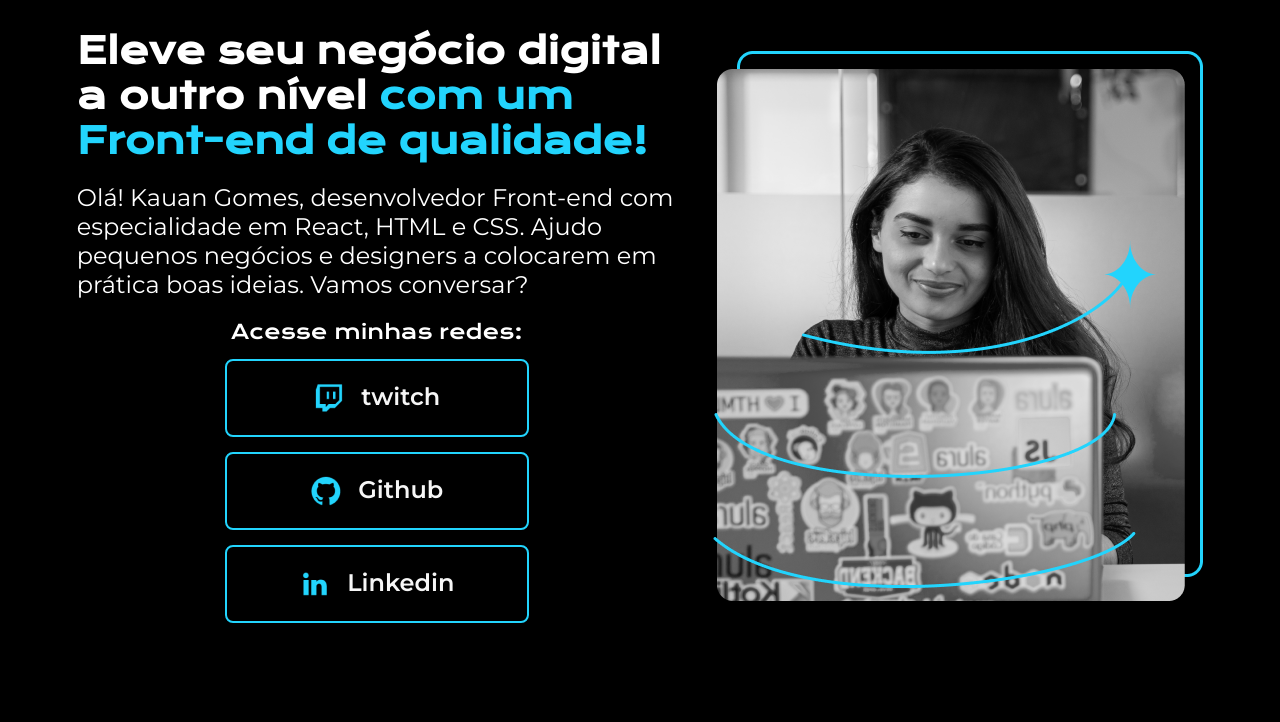
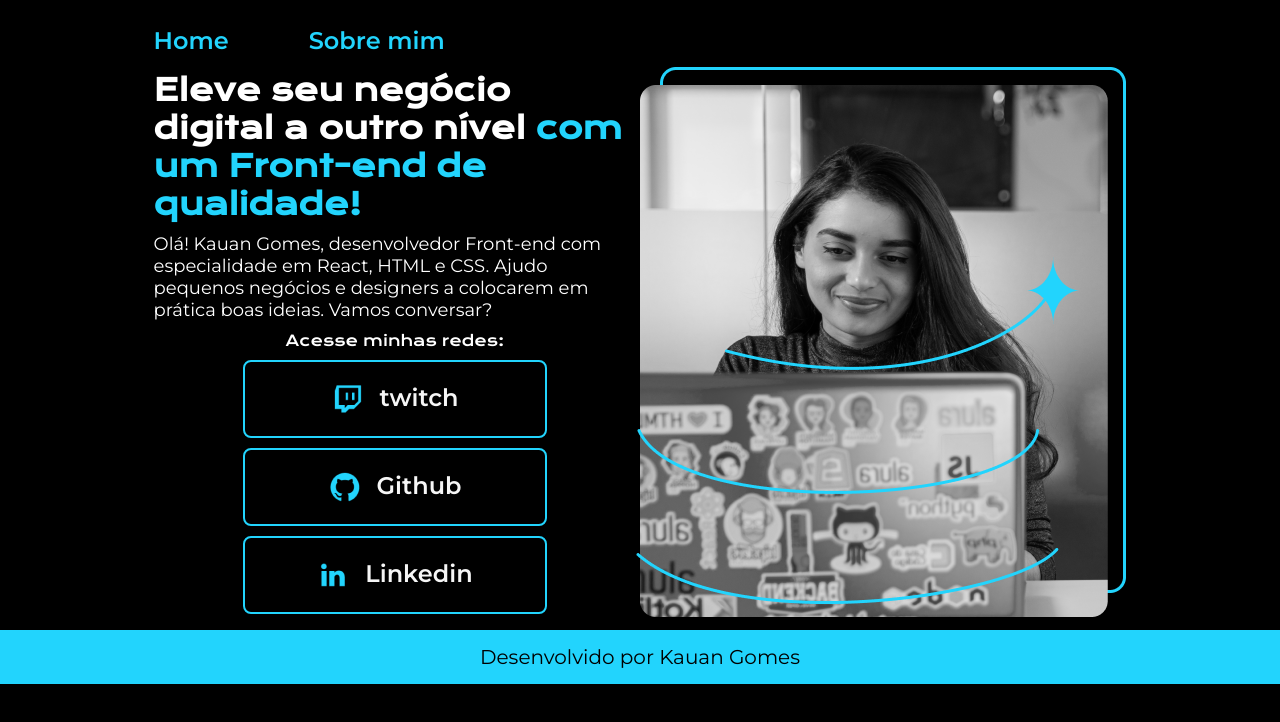
Before and after one commit to Kauan-Gomes/Sobre-mim, a plain HTML site: page index.html in a window 1280 px wide. Drawn offline with nearby package versions, Linux system fonts and the light colour scheme.

Commit message:
adicionando a tela sobre mim

```diff
--- a/style.css
+++ b/CSS/style.css
@@ -9,9 +9,25 @@
 body {
     background-color: #000;
     color: white;
-    height: 100vh;
+    /*height: 100vh;*/
     box-sizing: border-box;
-    margin-top: -100px;
+
+}
+
+.Cabecalho{
+   padding: 2% 0% 0% 12%;
+}
+.Cabecalho_menu{
+    display: flex;
+    gap: 80px;
+}
+
+.Cabecalho_menu_links{
+    font-family: 'montserrat', sans-serif;
+    font-size: 24px;
+    font-weight: 600;
+    color: #22d4fd;
+    text-decoration: none;
 }
 
 .titulo-destaque {
@@ -19,26 +35,26 @@ body {
 }
 
 .apresentacao {
-    margin: 10% 6%;
+    padding: 1% 12%;
     display: flex;
     align-items: center;
     justify-content: space-between;
 }
 
 .apresentacao_conteudo {
-    width: 600px;
+    width: 500px;
     display: flex;
     flex-direction: column;
-    gap: 20px;
+    gap: 10px;
 }
 
 .apresentacao_conteudo_titulo {
     font-family: 'Krona One', sans-serif;
-    font-size: 36px;
+    font-size: 30px;
 }
 
 .apresentacao_conteudo_texto {
-    font-size: 24px;
+    font-size: 18px;
     font-family: 'Montserrat', sans-serif;
     ;
 }
@@ -48,13 +64,13 @@ body {
     flex-direction: column;
     justify-content: space-between;
     align-items: center;
-    gap: 15px;
+    gap: 10px;
 }
 
 .apresentacap_links_subtitulo{
     font-family: 'Krona One', sans-serif;
     font-weight: 400;
-    font-size: 20px;
+    font-size: 15px;
 }
 
 .apresentacao_links_link{
@@ -76,3 +92,13 @@ body {
 .apresentacao_links_link:hover{
     background-color: #272727;
 }
+
+.rodape {
+    color: #000;
+    background-color: #22d4fd;
+    padding: 15px;
+    text-align: center;
+    font-family: 'montserrat', sans-serif;
+    font-size: 20px;
+    font-weight: 400;
+}
--- a/index.html
+++ b/index.html
@@ -5,10 +5,15 @@
     <meta http-equiv="X-UA-Compatible" content="IE=edge">
     <meta name="viewport" content="width=device-width, initial-scale=1.0">
     <title>Portifolio</title>
-    <link rel="stylesheet" href="style.css">
+    <link rel="stylesheet" href="./CSS/style.css">
 </head>
 <body>
-    <header></header>
+    <header class="Cabecalho">
+        <nav class="Cabecalho_menu">
+            <a class="Cabecalho_menu_links" href="index.html"> Home</a>
+            <a class="Cabecalho_menu_links" href="about.html">Sobre mim</a>
+        </nav>
+    </header>
     <main class="apresentacao">
         <section class="apresentacao_conteudo">
             <h1 class="apresentacao_conteudo_titulo">Eleve seu negócio digital a outro nível <strong class="titulo-destaque "> com um Front-end de qualidade!</strong></h1>
@@ -31,6 +36,8 @@
         </section>
         <img src="./assets/Imagem.png" alt="Imagem descritiva ">
     </main>
-    <footer></footer>
+    <footer class="rodape">
+        <p>Desenvolvido por Kauan Gomes</p>
+    </footer>
 </body>
 </html>
```
Also changed, not shown: about.html (added, +26 -0 lines).
